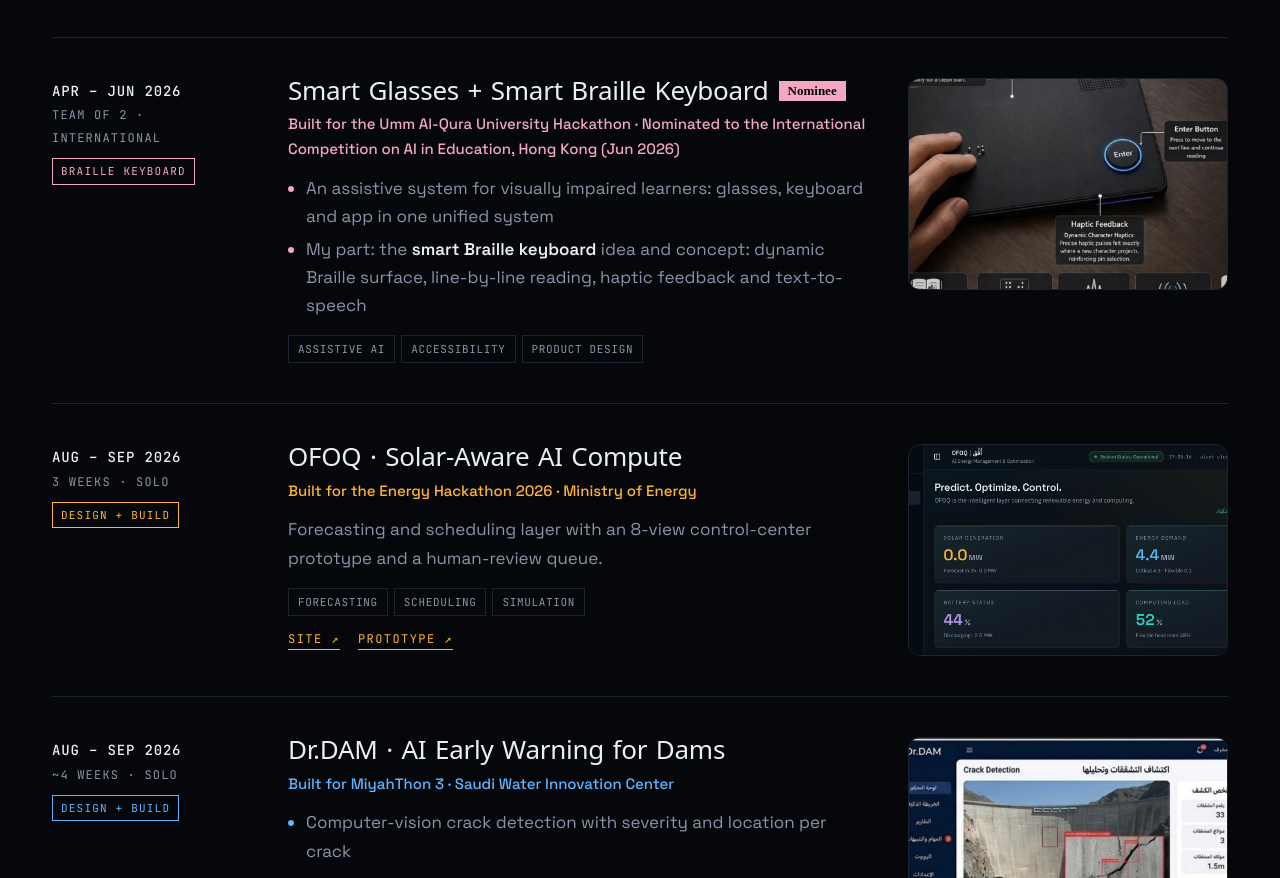
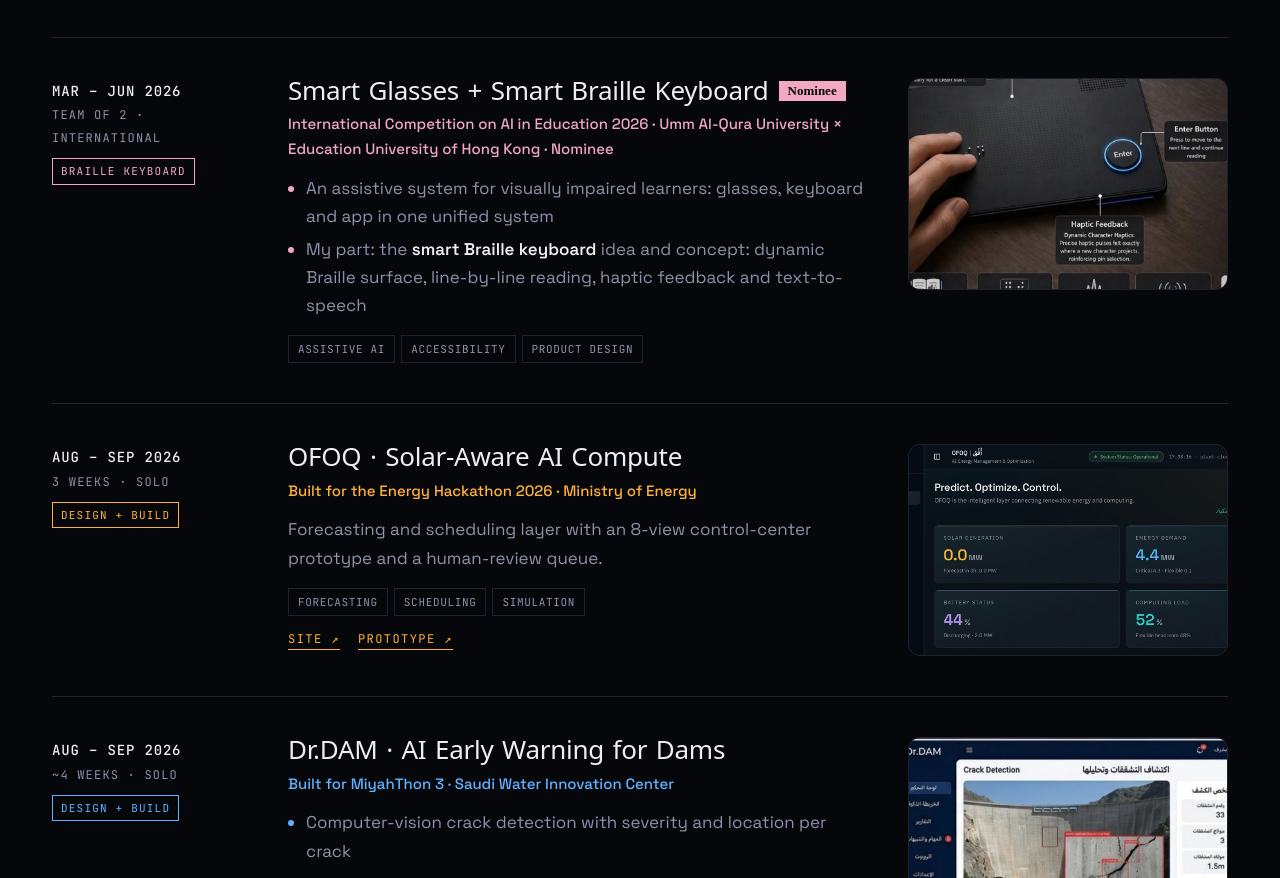
Before and after one commit to almutairi7amal/almutairi7amal.github.io, a plain HTML site: page index.html in a window 1280 px wide. Shown: the part 4148-5026 px from the top of the page. Drawn offline with Linux system fonts and the light colour scheme; a web font is replaced by a local one.

Commit message:
Glasses: correct event (AI in Education competition, UQU x EdUHK), Mar–Jun 2026
Co-Authored-By: Claude Opus 5.5 <noreply@anthropic.com>
Claude-Session: https://claude.ai/code/session_01EFMfKBedm31Yb1oxgCe9bX

```diff
--- a/index.html
+++ b/index.html
@@ -321,9 +321,9 @@ html[data-l="ar"] .contact h2{letter-spacing:0;line-height:1.3}
       </article>
 
       <article class="ex rv" style="--c:#F2A7C3">
-        <div class="when"><b>APR – JUN 2026</b>TEAM OF 2 · INTERNATIONAL<br><em>BRAILLE KEYBOARD</em></div>
+        <div class="when"><b>MAR – JUN 2026</b>TEAM OF 2 · INTERNATIONAL<br><em>BRAILLE KEYBOARD</em></div>
         <div><h3><span lang="en">Smart Glasses + Smart Braille Keyboard</span><span lang="ar">نظارة ذكية + لوحة برايل ذكية</span><span class="place">Nominee</span></h3>
-          <p class="ev"><span lang="en">Built for the Umm Al-Qura University Hackathon · Nominated to the International Competition on AI in Education, Hong Kong (Jun 2026)</span><span lang="ar">بُني لهاكاثون جامعة أم القرى · ترشّح للمسابقة الدولية للذكاء الاصطناعي في التعليم، هونغ كونغ (يونيو 2026)</span></p>
+          <p class="ev"><span lang="en">International Competition on AI in Education 2026 · Umm Al-Qura University × Education University of Hong Kong · Nominee</span><span lang="ar">المسابقة الدولية للذكاء الاصطناعي في التعليم 2026 · جامعة أم القرى × جامعة هونغ كونغ للتعليم · مرشّح</span></p>
           <ul><li><span lang="en">An assistive system for visually impaired learners: glasses, keyboard and app in one unified system</span><span lang="ar">نظام مساعد للمتعلمين المكفوفين: نظارة ولوحة مفاتيح وتطبيق في منظومة واحدة</span></li>
               <li><span lang="en">My part: the <b class="hl">smart Braille keyboard</b> idea and concept: dynamic Braille surface, line-by-line reading, haptic feedback and text-to-speech</span><span lang="ar">دوري: فكرة <b class="hl">لوحة البرايل الذكية</b> وتصميم مفهومها: سطح برايل ديناميكي، وقراءة سطرًا بسطر، واهتزازات لمسية، وتحويل النص لكلام</span></li></ul>
           <div class="tags"><span>ASSISTIVE AI</span><span>ACCESSIBILITY</span><span>PRODUCT DESIGN</span></div></div>
```
Also changed, not shown: 1 other file.
